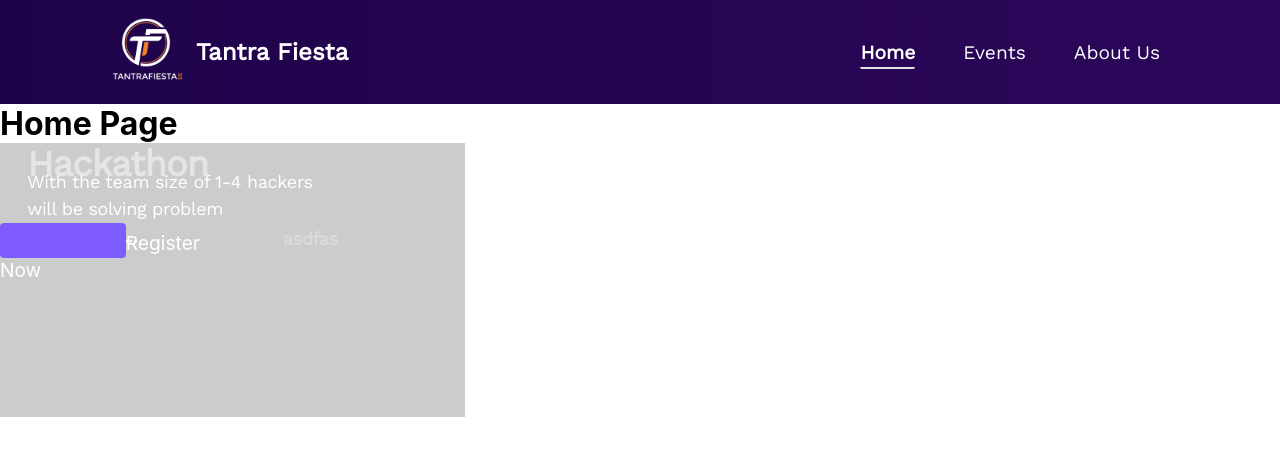
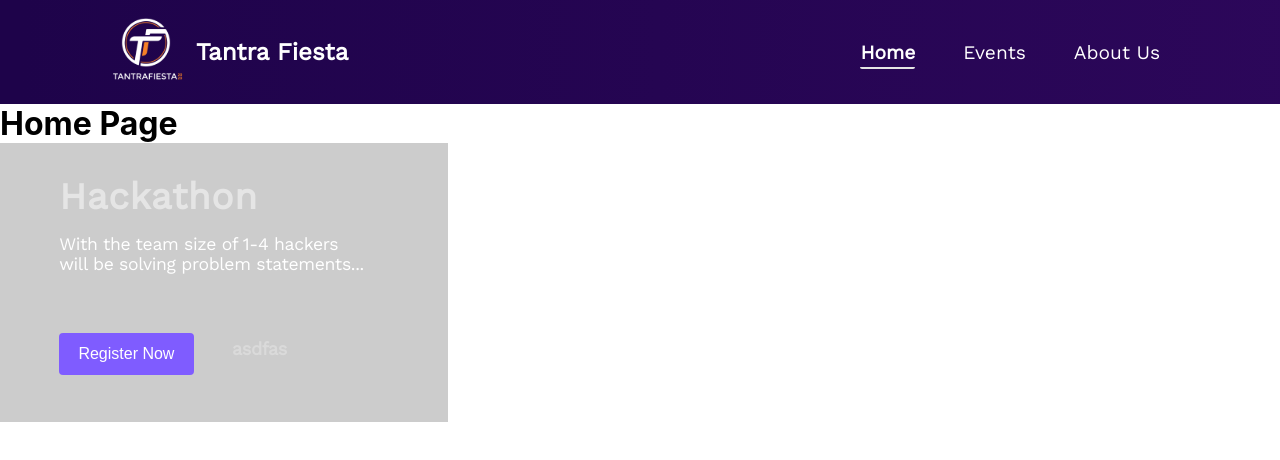
Before and after one commit to Kirito64/TF2021, a React (Create React App) app: page / in a window 1280 px wide. Shown: the top 460 px of the page. Built offline with nearby package versions, Linux system fonts and the light colour scheme.

Commit message:
infoCard
Updated infoCard

```diff
--- a/src/Components/button/Button.css
+++ b/src/Components/button/Button.css
@@ -50,9 +50,7 @@
 }
 
 .btn-register-now-size{
-     width: 7.86rem;
-    height: 2.2rem;
-    padding: .5rem 1rem;
+    padding: .75rem 1.2rem;
     font-size: 1rem;
 }
 
--- a/src/Components/infoCard/InfoCard.css
+++ b/src/Components/infoCard/InfoCard.css
@@ -2,10 +2,10 @@
 
 .comp_hack{
    background-color: rgba(0, 0, 0, 0.2);
-   width: 29.06rem;
-   height: 17.12rem;
    display: flex;
    flex-direction: column;
+   padding: 2rem;
+   width: 28rem;
 }
 .register_hack{
    display: flex;
@@ -14,50 +14,24 @@
 font-family: 'Work Sans', sans-serif;
 font-style: normal;
 font-weight: 600;
-font-size: 2.25rem;
-line-height: 2.625rem;
-letter-spacing: -0.02em;
-height: 2.625rem;
+font-size: 2.3rem;
+letter-spacing: 0.02em;
 width: 3.25rem;
 color: #E5E5E5;
 margin-left: 1.7rem;
-
 }
 #cont{
 font-family: 'Work Sans', sans-serif;
-max-width: 27ch;
+max-width: 28ch;
 font-style: normal;
 font-weight: normal;
-font-size: 1.125rem;
-line-height: 1.68rem;
+font-size: 1.1rem;
 letter-spacing: -0.02em;
-width: 20.06rem;
 height: 3.375rem;
 color: #FFFFFF;
-margin-top: -1rem;
+margin-top: 1rem;
 margin-left: 1.7rem;
-}
-#registern{
-margin-top: 0.8rem;
-margin-left: 1.7rem;
-display: flex;
-flex-direction: row;
-align-items: flex-start;
-padding: 0.5rem 1rem;
-width: 9.125rem;
-height: 2.31rem;
-background: #7F5CFF;
-border-radius: 0.25rem;
-border: #7F5CFF;
-text-align: center;
-letter-spacing: -0.02em;
-color: #FFFFFF;
-font-style: normal;
-font-weight: 600;
-font-size: 1.125rem;
-line-height: 1.312rem;
-font-family: 'Work Sans', sans-serif;
-cursor: pointer;
+margin-bottom: 2.8rem;
 }
 a{
    text-decoration: none;
@@ -74,5 +48,7 @@ letter-spacing: -0.02em;
 color: rgba(229, 229, 229, 0.54);
 margin-left: 2.4rem;
 margin-top: 0.2rem;
-
 }
+.register_hack a{
+    margin-left: 1.7rem;
+}
--- a/src/Components/infoCard/InfoCard.js
+++ b/src/Components/infoCard/InfoCard.js
@@ -1,7 +1,6 @@
 import "./InfoCard.css";
 
 import Button from "../button/Button";
-
 const InfoCard  = (props)=>{
 	return(
 		<div class="comp_hack">
@@ -9,7 +8,7 @@ const InfoCard  = (props)=>{
 			<p id="cont">{props.content}</p>
 			<div class="register_hack">
 				<a href={props.url}>
-					<Button buttonStyle = "btn-normal" buttonSize = "btn-register-now-size"/>Register Now</a>
+					<Button buttonStyle = "btn-normal" buttonSize = "btn-register-now-size" children="Register Now"/></a>
 				<p id="atten">{props.deadline}</p>
 			</div>
 		</div>
```
